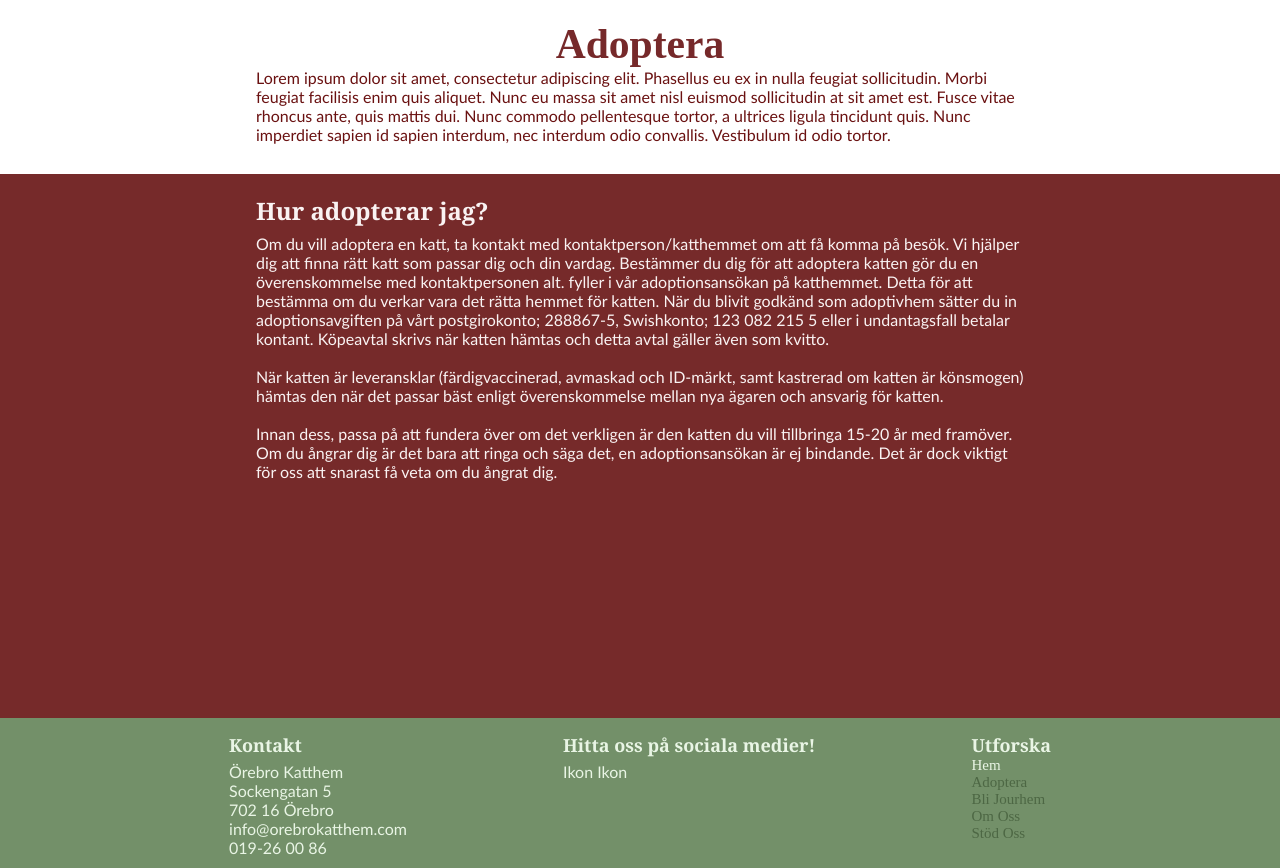
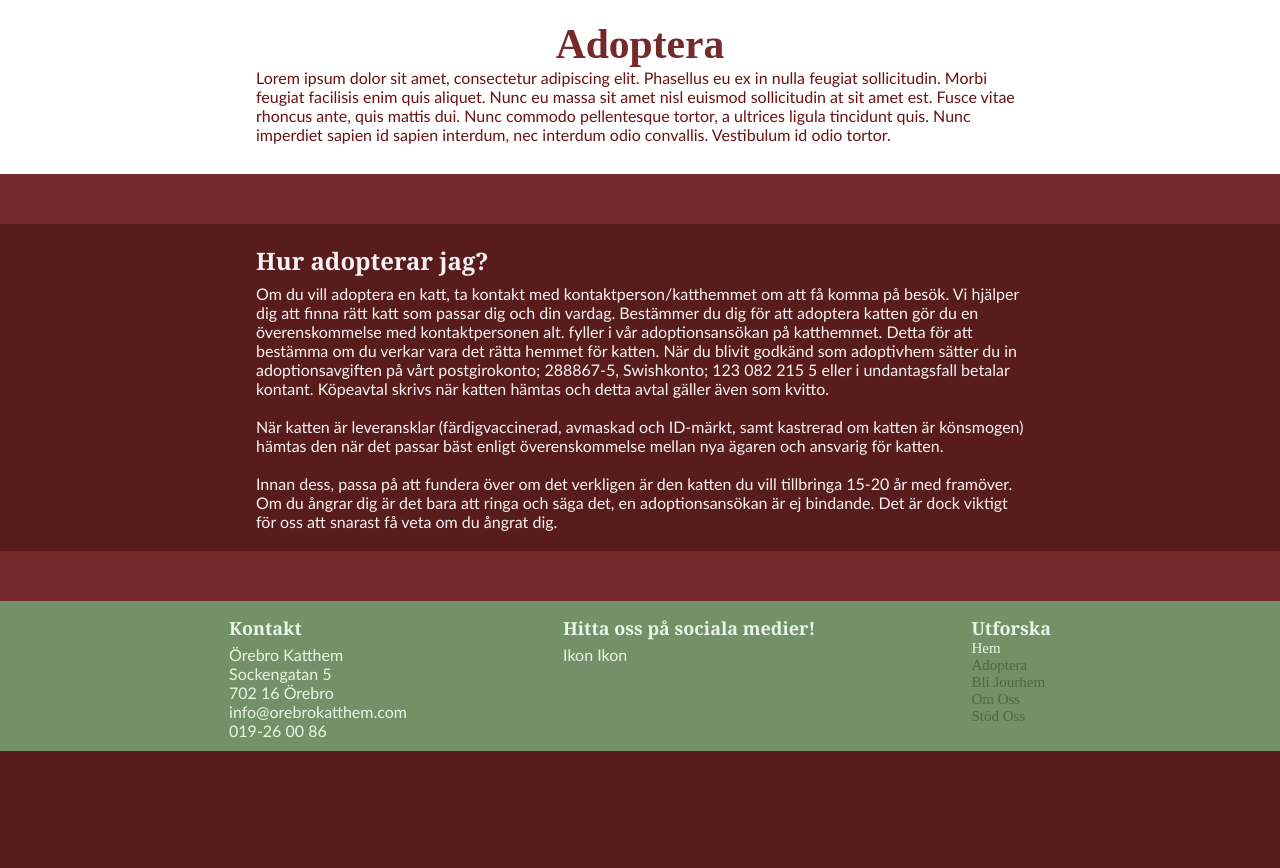
Before and after one commit to Weyenriah/orebrokatthem, a PHP site: page /pages/adopt.html in a window 1280 px wide. Shown: the part 125-993 px from the top of the page. After the commit the page ends 876 px from the top, so only its background shows below. Run offline with PHP 8.4, Linux system fonts and the light colour scheme.

Commit message:
Add some design changes to "How to adopt?"

```diff
--- a/pages/adopt.html
+++ b/pages/adopt.html
@@ -42,12 +42,14 @@
     </header>
 
     <section class="how-to-adopt">
+        <div class="background">
             <h2> Hur adopterar jag? </h2>
             <p> Om du vill adoptera en katt, ta kontakt med kontaktperson/katthemmet om att få komma på besök. Vi hjälper dig att finna rätt katt som passar dig och din vardag. Bestämmer du dig för att adoptera katten gör du en överenskommelse med kontaktpersonen alt. fyller i vår adoptionsansökan på katthemmet. Detta för att bestämma om du verkar vara det rätta hemmet för katten. När du blivit godkänd som adoptivhem sätter du in adoptionsavgiften på vårt postgirokonto; 288867-5, Swishkonto; 123 082 215 5 eller i undantagsfall betalar kontant. Köpeavtal skrivs när katten hämtas och detta avtal gäller även som kvitto.<br/>
                 <br/>
                 När katten är leveransklar (färdigvaccinerad, avmaskad och ID-märkt, samt kastrerad om katten är könsmogen) hämtas den när det passar bäst enligt överenskommelse mellan nya ägaren och ansvarig för katten.<br/>
                 <br/>
                 Innan dess, passa på att fundera över om det verkligen är den katten du vill tillbringa 15-20 år med framöver. Om du ångrar dig är det bara att ringa och säga det, en adoptionsansökan är ej bindande. Det är dock viktigt för oss att snarast få veta om du ångrat dig. </p>
+        </div>
     </section>
 
     <footer class="footer">
--- a/style/adopt.css
+++ b/style/adopt.css
@@ -144,27 +144,30 @@ body {
 }
 
 /* === HOW TO ADOPT STYLING === */
-.how-to-adopt {
+.background {
     margin-top: 30px;
-    height: 544px;
-    background-color: #762a2a;
+    border-top: 50px solid #76292a;
+    border-bottom: 50px solid #76292a;
+    height: auto;
+    background-color: #591c1c;
+    color: #faf3f3;
     display: grid;
     grid-template-rows: 20px 40px auto;
     grid-template-columns: 20% 60% 20%;
-    color: #faf3f3;
 }
 
-.how-to-adopt h2 {
+.background h2 {
     grid-row: 2;
     grid-column: 2;
     margin: 0;
     font-family: "Georgia", serif;
 }
 
-.how-to-adopt p {
+.background p {
     grid-row: 3;
     grid-column: 2;
-    margin: 0;
+    margin-top: 0;
+    margin-bottom: 20px;
     font-family: "Calibri", sans-serif;
 }
 
```
Lines whose indentation alone changed are shown as unchanged.
